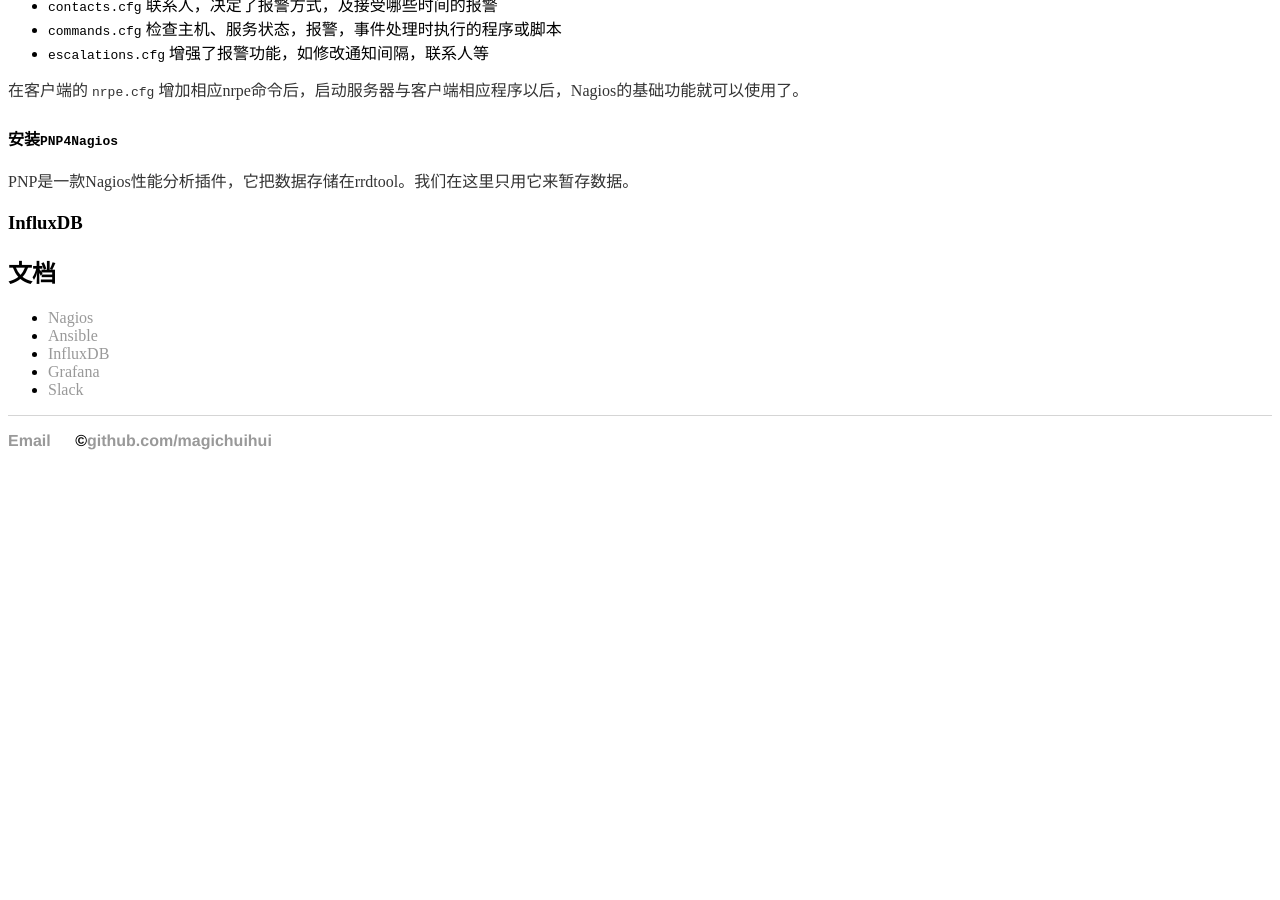
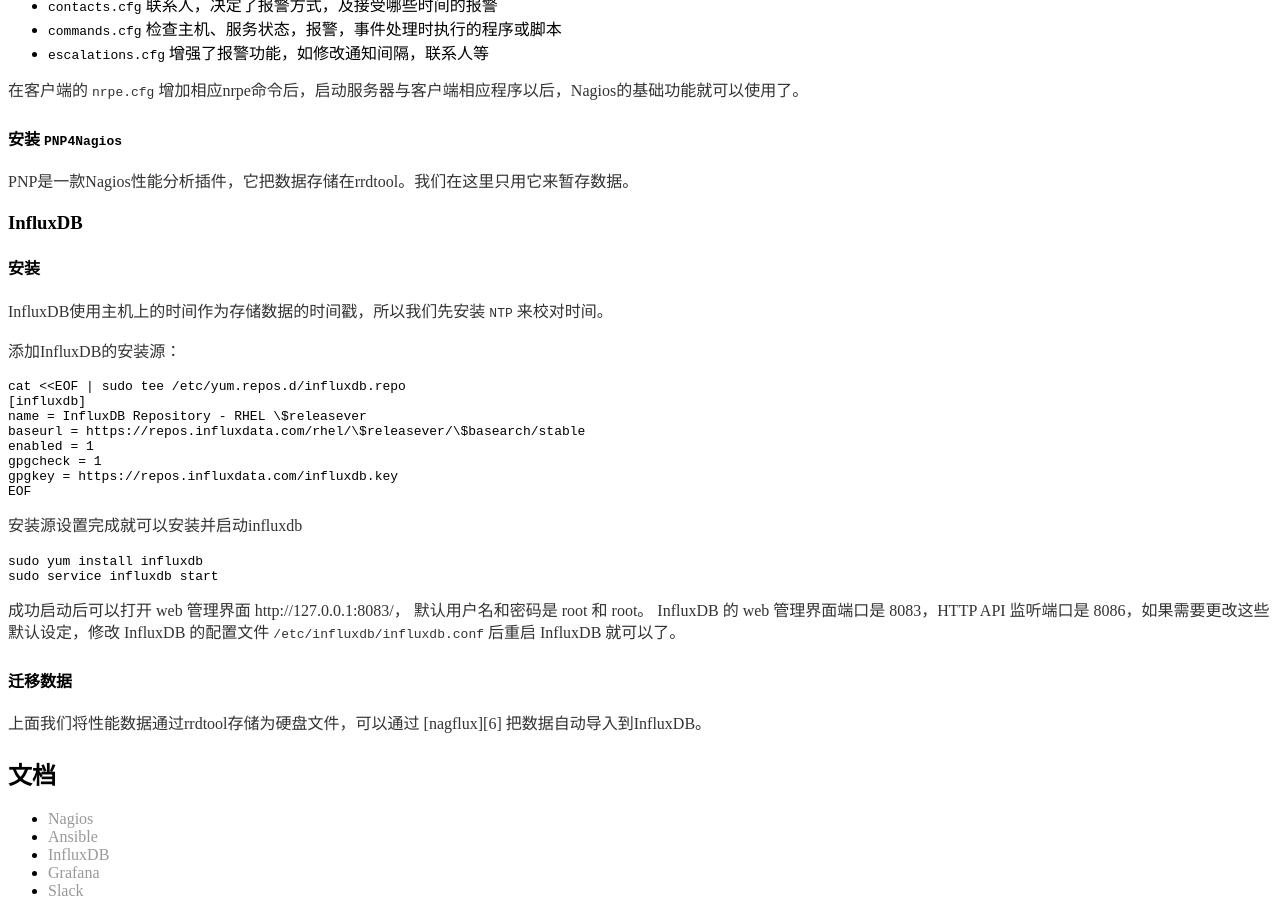
Before and after one commit to magichuihui/magichuihui.github.io, a Jekyll site: the page built from _posts/2017-11-06-nagios-ansible.md, in a window 1280 px wide and 900 px high, scrolled down 1762 px. Built offline with Jekyll 4.4.1, drawn with Linux system fonts in a browser that asks for light colours; before the commit the page ends 2228 px from its top, so only the background shows below that.

Commit message:
add influxdb setup

````diff
--- a/_posts/2017-11-06-nagios-ansible.md
+++ b/_posts/2017-11-06-nagios-ansible.md
@@ -68,13 +68,41 @@
 
 在客户端的 `nrpe.cfg` 增加相应nrpe命令后，启动服务器与客户端相应程序以后，Nagios的基础功能就可以使用了。
 
-#### 安装`PNP4Nagios`
+#### 安装 `PNP4Nagios`
 
 PNP是一款Nagios性能分析插件，它把数据存储在rrdtool。我们在这里只用它来暂存数据。
 
 ### InfluxDB
 
+#### 安装
 
+InfluxDB使用主机上的时间作为存储数据的时间戳，所以我们先安装 `NTP` 来校对时间。
+
+添加InfluxDB的安装源：
+
+```bash
+cat <<EOF | sudo tee /etc/yum.repos.d/influxdb.repo
+[influxdb]
+name = InfluxDB Repository - RHEL \$releasever
+baseurl = https://repos.influxdata.com/rhel/\$releasever/\$basearch/stable
+enabled = 1
+gpgcheck = 1
+gpgkey = https://repos.influxdata.com/influxdb.key
+EOF
+```
+
+安装源设置完成就可以安装并启动influxdb
+
+```bash
+sudo yum install influxdb
+sudo service influxdb start
+```
+
+成功启动后可以打开 web 管理界面 http://127.0.0.1:8083/， 默认用户名和密码是 root 和 root。 InfluxDB 的 web 管理界面端口是 8083，HTTP API 监听端口是 8086，如果需要更改这些默认设定，修改 InfluxDB 的配置文件 `/etc/influxdb/influxdb.conf` 后重启 InfluxDB 就可以了。
+
+#### 迁移数据
+
+上面我们将性能数据通过rrdtool存储为硬盘文件，可以通过 [nagflux][6] 把数据自动导入到InfluxDB。
 
 
 
````
